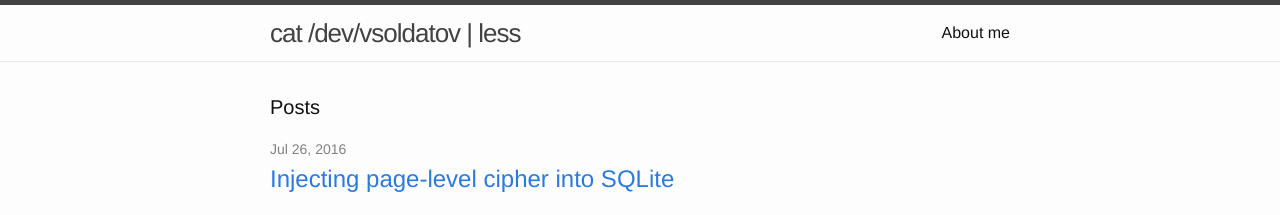
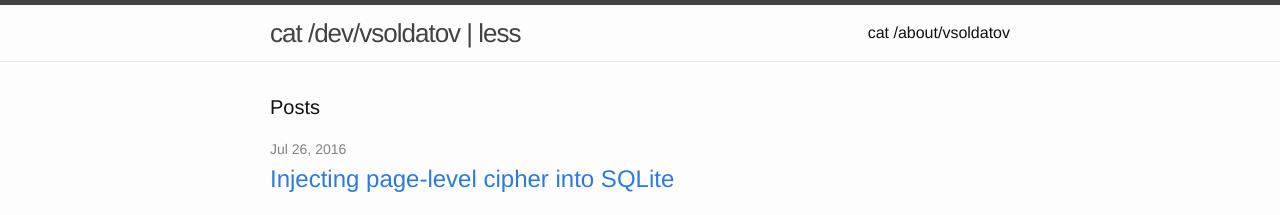
Before and after one commit to solardatov/solardatov.github.io, a Jekyll site: the page built from index.html, in a window 1280 px wide. Shown: the top 215 px of the page. Built offline with Jekyll 4.4.1, drawn with Linux system fonts in a browser that asks for light colours; nearby versions of some CDN libraries.

Commit message:
Update about.md

```diff
--- a/about.md
+++ b/about.md
@@ -1,6 +1,6 @@
 ---
 layout: page
-title: About me
+title: cat /about/vsoldatov
 permalink: /about/
 ---
 
```
